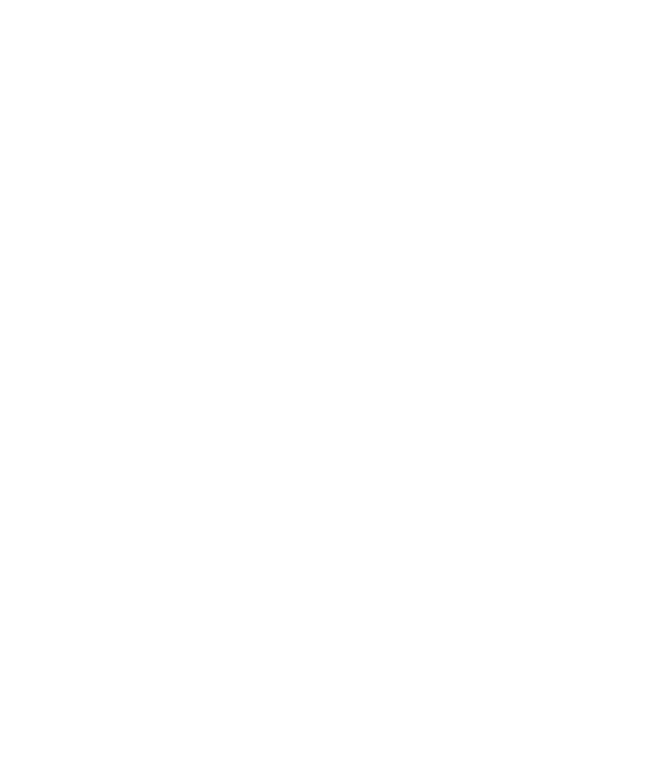
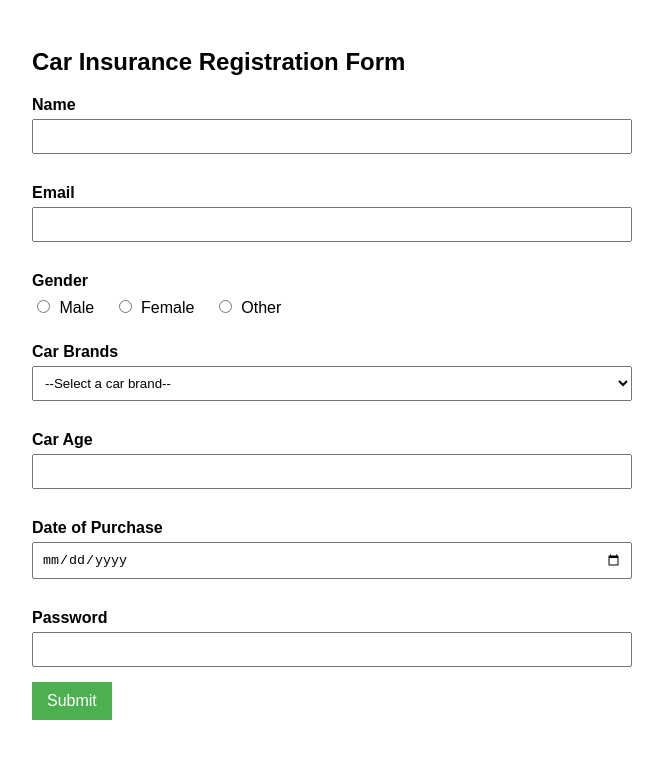
Before and after one commit to acciojob/car-insurance-form-devojha0099, a website: page main.html in a window 1280 px wide. Shown: the whole page, without its empty margins (308-971 px from the left). Drawn offline with Linux system fonts and the light colour scheme.

Commit message:
created a submission

```diff
--- a/main.html
+++ b/main.html
@@ -1,16 +1,99 @@
 <!DOCTYPE html>
+<html>
+<head>
+    <title>Car Insurance Registration Form</title>
+    <style>
+        form {
+            max-width: 600px;
+            margin: 0 auto;
+            padding: 20px;
+            font-family: Arial, sans-serif;
+        }
 
-<html>
+        label {
+            display: block;
+            margin-top: 15px;
+            font-weight: bold;
+        }
 
-<head>
-	<link rel="stylesheet" href="styles.css">
+        input, select {
+            width: 100%;
+            padding: 8px;
+            margin-top: 5px;
+            margin-bottom: 15px;
+            box-sizing: border-box;
+        }
+
+        .radio-group {
+            margin-top: 5px;
+            margin-bottom: 15px;
+        }
+
+        .radio-group label {
+            display: inline;
+            margin-right: 15px;
+            font-weight: normal;
+        }
+
+        .radio-group input {
+            width: auto;
+            margin-right: 5px;
+        }
+
+        button {
+            background-color: #4CAF50;
+            color: white;
+            padding: 10px 15px;
+            border: none;
+            cursor: pointer;
+            font-size: 16px;
+        }
+
+        button:hover {
+            background-color: #45a049;
+        }
+    </style>
 </head>
+<body>
+    <form method="POST">
+        <h2>Car Insurance Registration Form</h2>
 
-<body>
-	<!-- the entire body must be written by student -->
-    <script type="text/javascript" src="./script.js">
-</script>
+        <label for="name">Name</label>
+        <input type="text" id="name" required>
 
+        <label for="email">Email</label>
+        <input type="email" id="email" required>
+
+        <label>Gender</label>
+        <div class="radio-group">
+            <input type="radio" id="male" name="gender" required>
+            <label for="male">Male</label>
+
+            <input type="radio" id="female" name="gender" required>
+            <label for="female">Female</label>
+
+            <input type="radio" id="other" name="gender" required>
+            <label for="other">Other</label>
+        </div>
+
+        <label for="cars">Car Brands</label>
+        <select id="cars">
+            <option value="">--Select a car brand--</option>
+            <option value="BMW">BMW</option>
+            <option value="Audi">Audi</option>
+            <option value="Mercedez">Mercedez</option>
+        </select>
+
+        <label for="carage">Car Age</label>
+        <input type="number" id="carage" required>
+
+        <label for="dop">Date of Purchase</label>
+        <input type="date" id="dop" required>
+
+        <label for="password">Password</label>
+        <input type="password" id="password" required>
+
+        <button type="submit">Submit</button>
+    </form>
 </body>
-
 </html>
```
